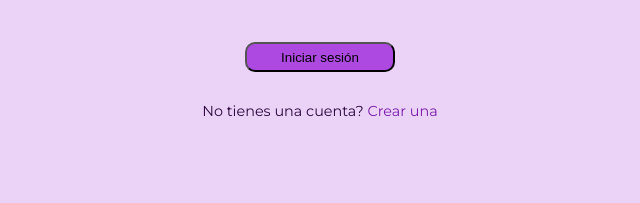
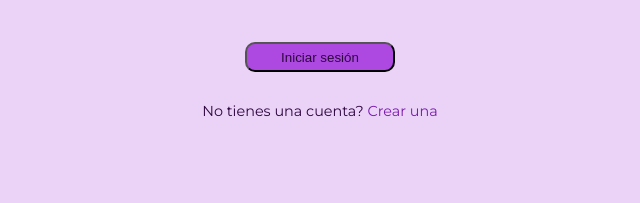
Before and after one commit to SamuelKoleff/warden-web, a plain HTML site: page login.html in a window 1280 px wide. Shown: the part 284-487 px from the top of the page, 320-960 px from the left. Drawn offline with Linux system fonts and the light colour scheme.

Commit message:
update: color de texto de botones

```diff
--- a/css/login.css
+++ b/css/login.css
@@ -86,6 +86,7 @@ body {
   padding: 4px;
   border-radius: 10px;
   background-color: var(--purpleLightColor);
+  color: var(--purpleDarkColor);
 }
 
 #form p{
--- a/css/newaccount.css
+++ b/css/newaccount.css
@@ -87,6 +87,7 @@ body {
   padding: 4px;
   border-radius: 10px;
   background-color: var(--purpleLightColor);
+  color: var(--purpleDarkColor);
 }
 
 #form p{
```
